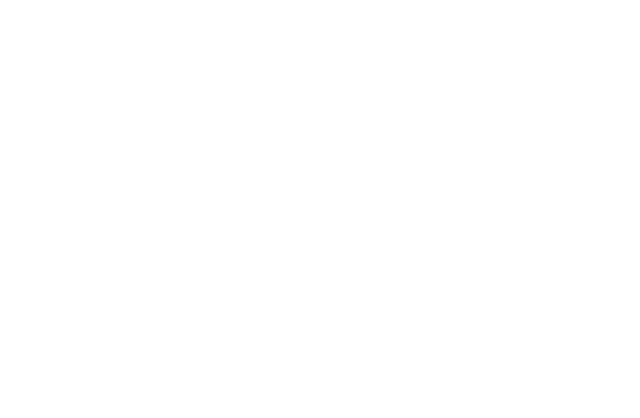
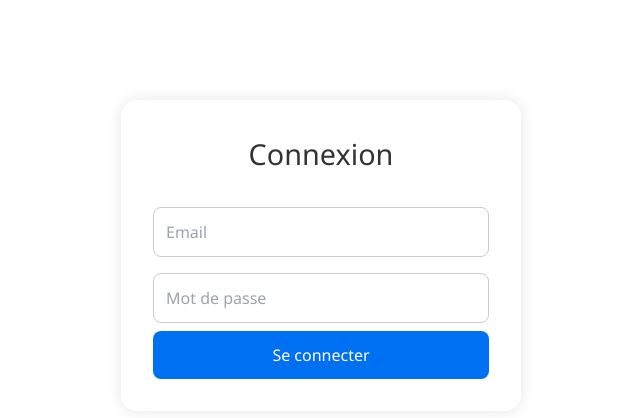
Before and after one commit to barcherie/tableau-marge-panier, a React (Create React App) app: page /login in a window 1280 px wide. Before the commit this address had no page. Shown: the top 418 px of the page, without its empty margins (319-959 px from the left). Built offline with nearby package versions, Linux system fonts and the light colour scheme; no server answers.

Commit message:
📦 Ajout config Vercel + README + sécurité login

```diff
--- a/src/App.css
+++ b/src/App.css
@@ -196,3 +196,51 @@
   button.ok-button:hover {
     background-color: #27ae60;
   }
+  /* --- Styles Login --- */
+.login-container {
+  max-width: 400px;
+  margin: 100px auto;
+  padding: 2rem;
+  background: #ffffff;
+  box-shadow: 0 0 15px rgba(0, 0, 0, 0.1);
+  border-radius: 1rem;
+  text-align: center;
+  font-family: 'Segoe UI', sans-serif;
+}
+
+.login-container h2 {
+  margin-bottom: 1.5rem;
+  font-size: 1.8rem;
+  color: #333;
+}
+
+.login-form input {
+  width: 100%;
+  padding: 0.75rem;
+  margin: 0.5rem 0;
+  border: 1px solid #ccc;
+  border-radius: 0.5rem;
+  font-size: 1rem;
+}
+
+.login-form button {
+  width: 100%;
+  padding: 0.75rem;
+  background-color: #0070f3;
+  color: white;
+  font-size: 1rem;
+  border: none;
+  border-radius: 0.5rem;
+  cursor: pointer;
+  transition: background-color 0.3s ease;
+}
+
+.login-form button:hover {
+  background-color: #005bb5;
+}
+
+.error-msg {
+  margin-top: 1rem;
+  color: #d60000;
+  font-weight: bold;
+}
--- a/src/App.jsx
+++ b/src/App.jsx
@@ -1,16 +1,18 @@
+// 📄 App.jsx (version clean avec bouton Déconnexion)
 import React from "react";
-import { BrowserRouter as Router, Routes, Route } from "react-router-dom";
 import ProductView from "./ProductView";
-import CartView from "./CartView";
+import supabase from "./services/supabaseClient";
 
 function App() {
+  const handleLogout = async () => {
+    await supabase.auth.signOut();
+    window.location.reload(); // Recharge pour repasser à /login via AppRouter
+  };
+
   return (
-    <Router>
-      <Routes>
-        <Route path="/" element={<ProductView />} />
-        <Route path="/panier" element={<CartView />} />
-      </Routes>
-    </Router>
+    <div>
+      <ProductView />
+    </div>
   );
 }
 
--- /dev/null
+++ b/src/AppRouter.jsx
@@ -0,0 +1,60 @@
+// 📄 AppRouter.jsx — Routage simplifié avec logout
+import React from 'react';
+import { BrowserRouter as Router, Routes, Route, Navigate, useNavigate } from 'react-router-dom';
+import Login from './Login';
+import App from './App';
+import CartView from './CartView';
+
+function LogoutButton() {
+  const navigate = useNavigate();
+
+  const handleLogout = () => {
+    localStorage.removeItem('isAuthenticated');
+    navigate('/login');
+  };
+
+  return (
+    <div style={{ textAlign: 'right', padding: '1rem' }}>
+      <button onClick={handleLogout}>🔓 Se déconnecter</button>
+    </div>
+  );
+}
+
+export default function AppRouter() {
+  const isAuthenticated = localStorage.getItem('isAuthenticated') === 'true';
+
+  return (
+    <Router>
+      <Routes>
+        {!isAuthenticated ? (
+          <>
+            <Route path="/login" element={<Login />} />
+            <Route path="*" element={<Navigate to="/login" replace />} />
+          </>
+        ) : (
+          <>
+            <Route
+              path="/"
+              element={
+                <>
+                  <LogoutButton />
+                  <App />
+                </>
+              }
+            />
+            <Route
+              path="/panier"
+              element={
+                <>
+                  <LogoutButton />
+                  <CartView />
+                </>
+              }
+            />
+            <Route path="*" element={<Navigate to="/" replace />} />
+          </>
+        )}
+      </Routes>
+    </Router>
+  );
+}
--- /dev/null
+++ b/src/Login.jsx
@@ -0,0 +1,63 @@
+// 📄 Login.jsx — version avec logs complets pour debug
+import React, { useState } from 'react';
+import './App.css';
+
+const HARDCODED_EMAIL = 'valentin.flausse@gmail.com';
+const HASHED_PASSWORD = '1cad2e38996844775e10650a95fbc488bc90c4e2a68cd065923de83e4f56f163';
+
+async function hashPassword(password) {
+  const encoder = new TextEncoder();
+  const data = encoder.encode(password);
+  const hashBuffer = await crypto.subtle.digest('SHA-256', data);
+  const hashArray = Array.from(new Uint8Array(hashBuffer));
+  return hashArray.map(b => b.toString(16).padStart(2, '0')).join('');
+}
+
+export default function Login() {
+  const [email, setEmail] = useState('');
+  const [password, setPassword] = useState('');
+  const [errorMsg, setErrorMsg] = useState('');
+
+  const handleLogin = async (e) => {
+    e.preventDefault();
+    const hashedInput = await hashPassword(password);
+
+    console.log('🧪 Email saisi :', email);
+    console.log('🔐 Mot de passe saisi :', password);
+    console.log('🔍 Hash généré :', hashedInput);
+    console.log('🎯 Hash attendu  :', HASHED_PASSWORD);
+
+    if (email === HARDCODED_EMAIL && hashedInput === HASHED_PASSWORD) {
+      console.log('✅ Authentification réussie');
+      localStorage.setItem('isAuthenticated', 'true');
+      window.location.href = '/';
+    } else {
+      console.warn('❌ Authentification échouée');
+      setErrorMsg('Email ou mot de passe incorrect.');
+    }
+  };
+
+  return (
+    <div className="login-container">
+      <h2>Connexion</h2>
+      <form className="login-form" onSubmit={handleLogin}>
+        <input
+          type="email"
+          placeholder="Email"
+          value={email}
+          onChange={(e) => setEmail(e.target.value)}
+          required
+        />
+        <input
+          type="password"
+          placeholder="Mot de passe"
+          value={password}
+          onChange={(e) => setPassword(e.target.value)}
+          required
+        />
+        <button type="submit">Se connecter</button>
+        {errorMsg && <div className="error-msg">{errorMsg}</div>}
+      </form>
+    </div>
+  );
+}
--- /dev/null
+++ b/src/Signup.jsx
@@ -0,0 +1,57 @@
+// 📄 Signup.jsx — création de compte simple
+import React, { useState } from 'react';
+import supabase from './services/supabaseClient';
+import './App.css';
+
+export default function Signup() {
+  const [email, setEmail] = useState('');
+  const [password, setPassword] = useState('');
+  const [message, setMessage] = useState('');
+
+  const handleSignup = async (e) => {
+    e.preventDefault();
+    setMessage('');
+
+    try {
+      const { data, error } = await supabase.auth.signUp({
+        email,
+        password,
+      });
+
+      console.log('🆕 Signup response:', { data, error });
+
+      if (error) {
+        setMessage(`❌ Erreur : ${error.message}`);
+      } else {
+        setMessage('✅ Compte créé. Vérifie ta boîte mail si la confirmation est requise.');
+      }
+    } catch (err) {
+      console.error('💥 Exception :', err);
+      setMessage('❌ Une erreur est survenue.');
+    }
+  };
+
+  return (
+    <div className="login-container">
+      <h2>Créer un compte</h2>
+      <form className="login-form" onSubmit={handleSignup}>
+        <input
+          type="email"
+          placeholder="Email"
+          value={email}
+          onChange={(e) => setEmail(e.target.value)}
+          required
+        />
+        <input
+          type="password"
+          placeholder="Mot de passe"
+          value={password}
+          onChange={(e) => setPassword(e.target.value)}
+          required
+        />
+        <button type="submit">Créer le compte</button>
+        {message && <div className="error-msg">{message}</div>}
+      </form>
+    </div>
+  );
+}
--- a/src/index.js
+++ b/src/index.js
@@ -1,11 +1,12 @@
-import React from "react";
-import ReactDOM from "react-dom/client";
-import App from "./App";
-import "./index.css";
+// 📄 index.js
+import React from 'react';
+import ReactDOM from 'react-dom/client';
+import './index.css';
+import AppRouter from './AppRouter';
 
-const root = ReactDOM.createRoot(document.getElementById("root"));
+const root = ReactDOM.createRoot(document.getElementById('root'));
 root.render(
   <React.StrictMode>
-    <App />
+    <AppRouter />
   </React.StrictMode>
 );
--- a/src/supabaseClient.js
+++ b/src/supabaseClient.js
@@ -1,8 +1,8 @@
+// 📄 supabaseClient.js — avec logs pour vérification
 import { createClient } from '@supabase/supabase-js';
 
-const supabaseUrl = 'https://avowtghynpybkrncafjs.supabase.co';
-const supabaseAnonKey = 'eyJhbGciOiJIUzI1NiIsInR5cCI6IkpXVCJ9.eyJpc3MiOiJzdXBhYmFzZSIsInJlZiI6ImF2b3d0Z2h5bnB5YmtybmNhZmpzIiwicm9sZSI6ImFub24iLCJpYXQiOjE3NDQ5NjQ2NDQsImV4cCI6MjA2MDU0MDY0NH0.rti8M0nB1VP_E5Dd89x4hsj2HrAwlLLZygzh6kCjmkw';
+const supabaseUrl = process.env.REACT_APP_SUPABASE_URL;
+const supabaseKey = process.env.REACT_APP_SUPABASE_ANON_KEY;
 
-const supabase = createClient(supabaseUrl, supabaseAnonKey);
-
+const supabase = createClient(supabaseUrl, supabaseKey);
 export default supabase;
```
Also changed, not shown: vercel.json (added), 2 other files (tests, documents, lock files or other folders).
